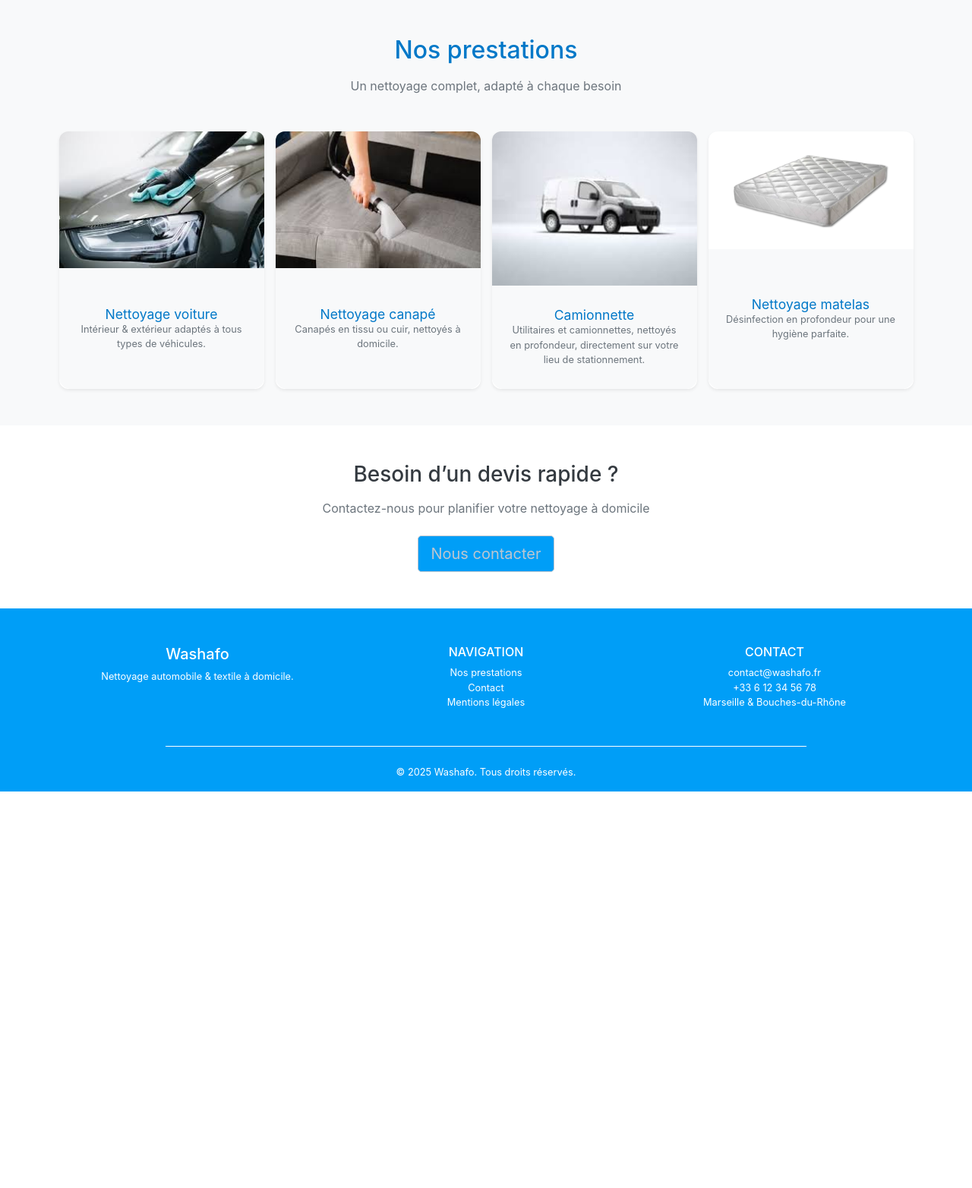
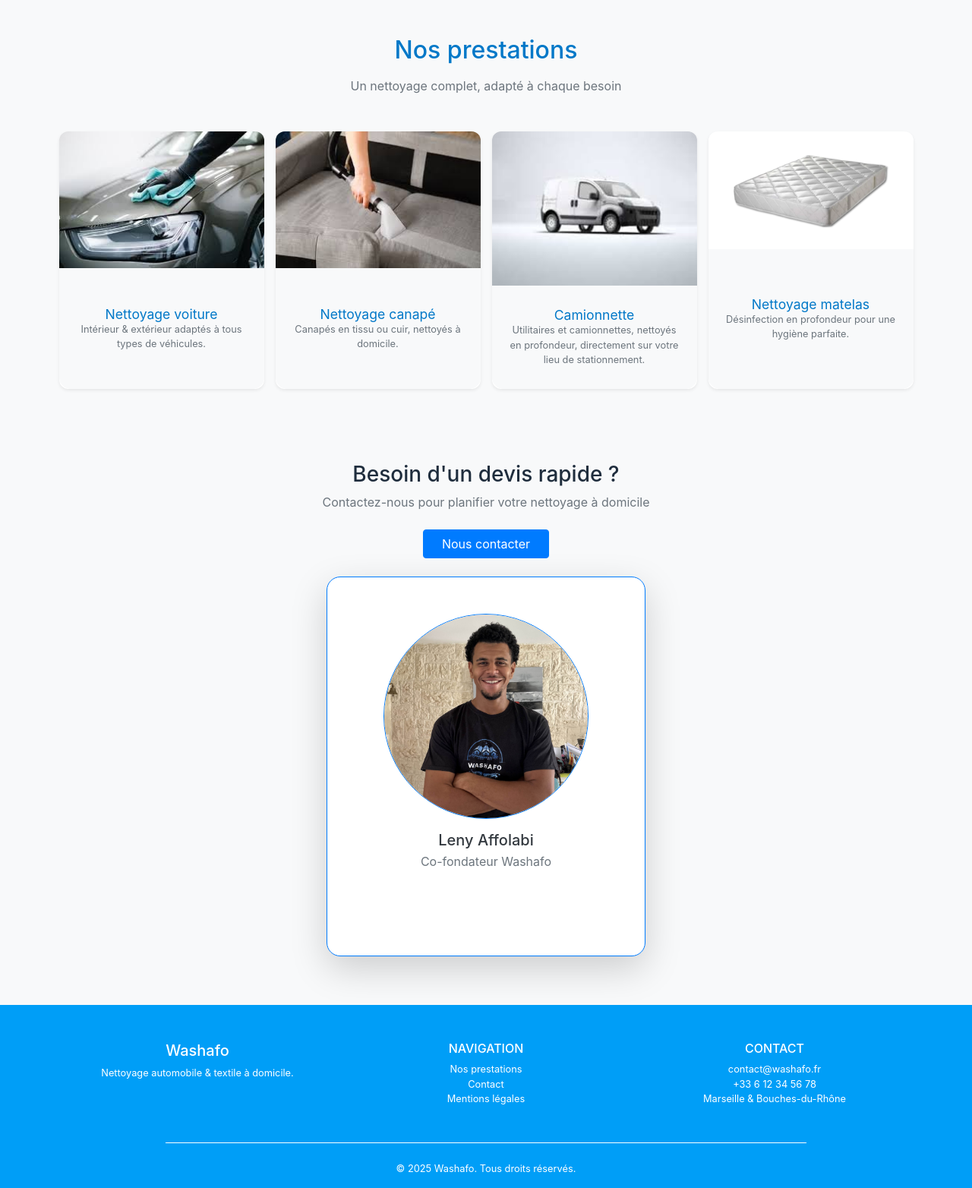
Before and after one commit to Medou13500/Washafo, a PHP site: page / in a window 1280 px wide. Shown: the part 357-1921 px from the top of the page at 76% size. Before the commit the page ends 1399 px from the top, so only its background shows below. Run offline with PHP 8.4, Linux system fonts and the light colour scheme; some libraries are stand-ins or nearby versions.

Commit message:
presentation du co-fondateur

```diff
--- a/pages/home.php
+++ b/pages/home.php
@@ -70,10 +70,26 @@
         </section>
 
 <!-- DEVIS -->
-        <section class="py-5 text-center bg-white">
-        <div class="container">
-            <h3 class="fw-bold mb-3 text-dark">Besoin d’un devis rapide ?</h3>
-            <p class="text-muted mb-4">Contactez-nous pour planifier votre nettoyage à domicile</p>
-            <a href="?page=contact" class=" btn btn-outline-light bg-washafo-blue btn-lg">Nous contacter</a>
+       <section class="text-center py-5 bg-light">
+  <h3 class="fw-bold mb-2">Besoin d'un devis rapide ?</h3>
+  <p class="text-muted mb-4">Contactez-nous pour planifier votre nettoyage à domicile</p>
+  <button class="btn btn-primary px-4 mb-4">Nous contacter</button>
+
+    <div class="d-flex justify-content-center">
+    <div class="card text-center p-5 border border-primary shadow-lg"
+        style="width: 420px; min-height: 500px; border-radius: 18px;">
+
+        <div class="image-container">
+        <img src="../public /assets/img/leny.jpg"
+            class="rounded-circle mx-auto mb-3 border border-primary"
+            style="width: 270px; height: 270px; object-fit: cover;"
+            alt="Leny Affolabi">
         </div>
-        </section>
+
+        <h5 class="fw-bold text-dark mb-1">Leny Affolabi</h5>
+        <p class="text-muted mb-3">Co-fondateur Washafo</p>
+    </div>
+    </div>
+
+
+    </section>
--- a/public /assets/css/style.css
+++ b/public /assets/css/style.css
@@ -105,3 +105,29 @@ html {
     transform: scale(1.05);
     cursor: pointer;
 }
+/* Effet de halo autour de la card */
+.profile-card::before {
+  content: "";
+  position: absolute;
+  top: -4px;
+  left: -4px;
+  right: -4px;
+  bottom: -4px;
+  background: linear-gradient(45deg, #007bff, #00d4ff, #007bff);
+  border-radius: 18px;
+  z-index: -1;
+  filter: blur(8px);
+  opacity: 0.4;
+  transition: opacity 0.3s ease;
+}
+
+/* Accentuation du halo au hover */
+.profile-card:hover::before {
+  opacity: 0.9;
+}
+
+/* Zoom léger au hover */
+.profile-card:hover {
+  transform: translateY(-5px) scale(1.02);
+  box-shadow: 0 15px 25px rgba(0, 0, 0, 0.2);
+}
```
Also changed, not shown: test-logo.php (deleted, +0 -10 lines), README.md, public /assets/img/leny.jpg (added).
